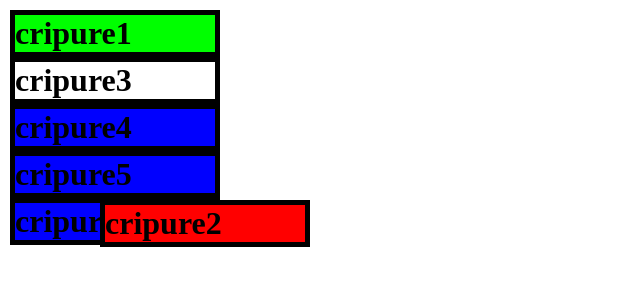
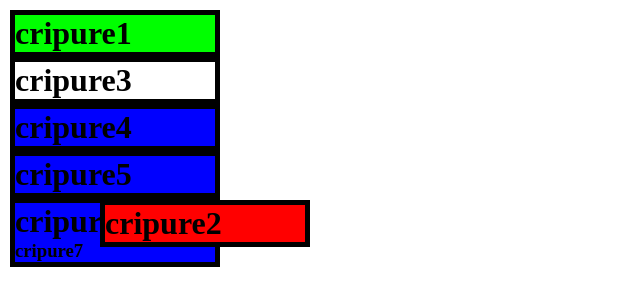
Before and after one commit to cripure/cripure, a plain HTML site: page index.html in a window 1280 px wide. Shown: the whole page, without its empty margins (0-640 px from the left). Drawn offline with Linux system fonts and the light colour scheme.

Commit message:
test commit from coda2

```diff
--- a/index.html
+++ b/index.html
@@ -23,6 +23,7 @@
 </div>
 <div class="content" id="content_6" >
 <h1>cripure6&nbsp; </h1>
+<h3>cripure7&nbsp;</h3>
 </div>
 </div>
 </body>
```
